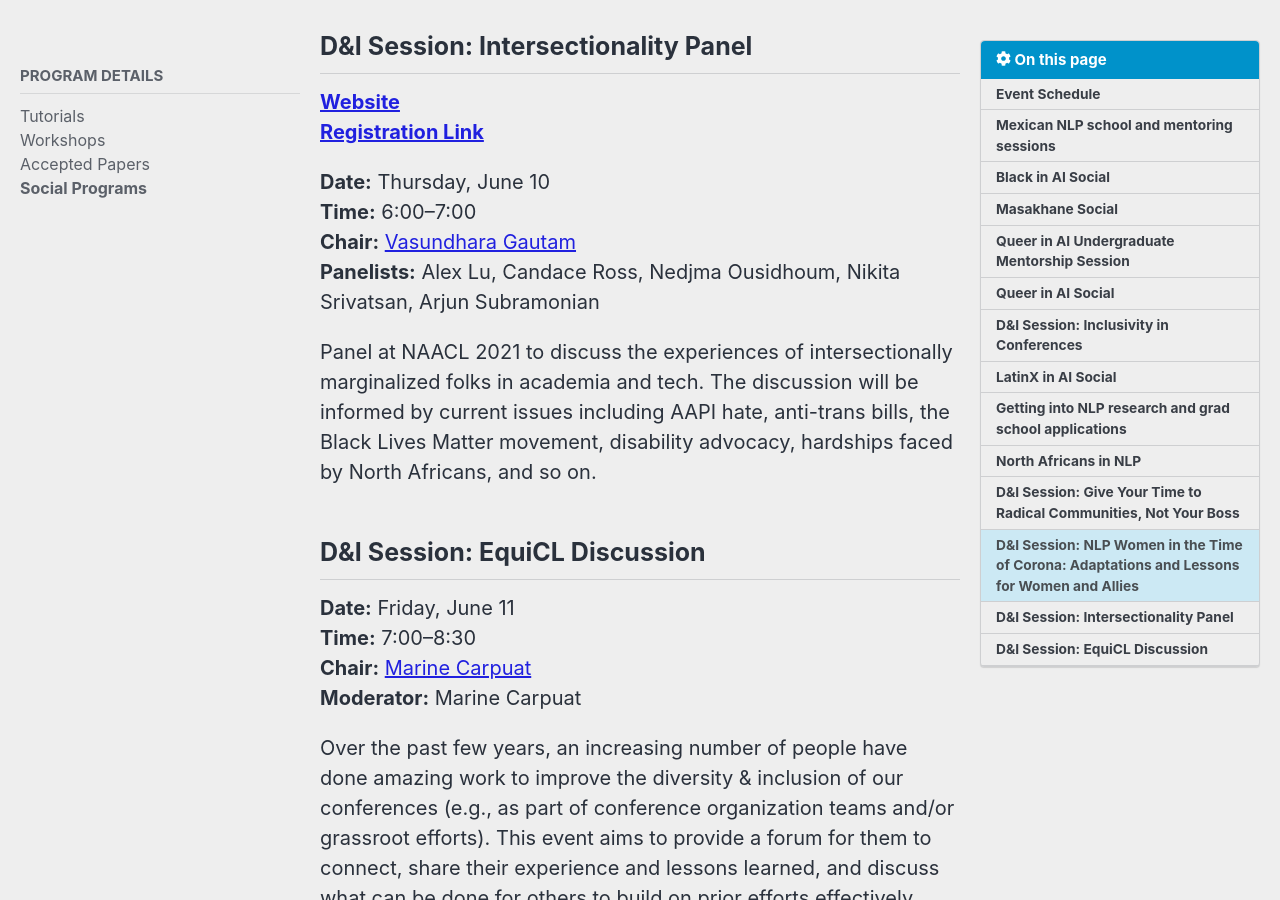
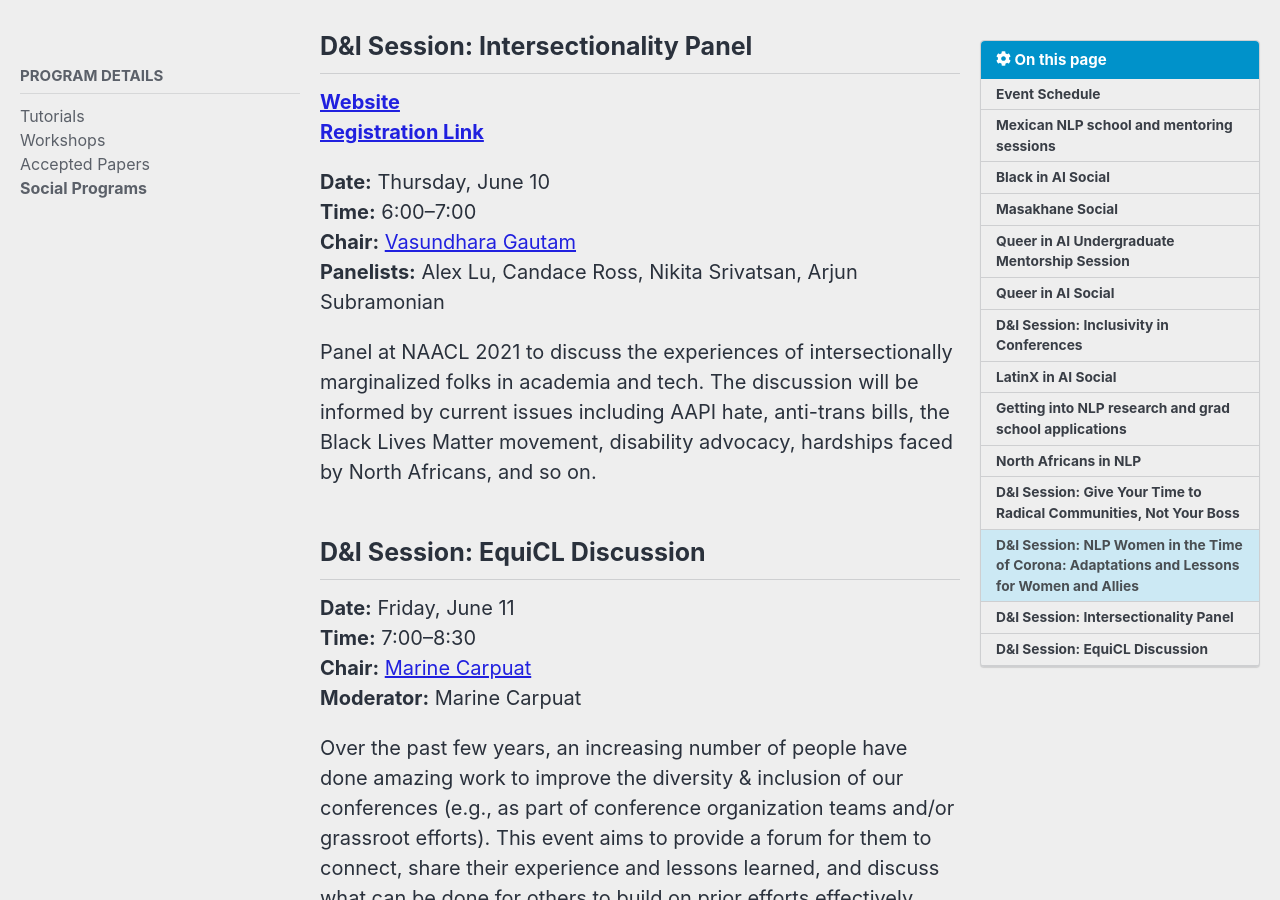
Before and after one commit to naacl-org/naacl-2021-website, a Jekyll site: the page built from _pages/program/social.md, in a window 1280 px wide and 900 px high, scrolled down 7571 px. Built offline with Jekyll 4.4.1, drawn with Linux system fonts in a browser that asks for light colours; cached includes are drawn as plain includes; nearby versions of some CDN libraries; comment, search, counter and statistics services are not loaded.

Commit message:
Minor corrections

```diff
--- a/_pages/program/social.md
+++ b/_pages/program/social.md
@@ -184,7 +184,7 @@
 
 [**Website**](https://sites.google.com/view/queer-in-ai/home?authuser=0)
 <br>
-[**Registration Link**](queer-in-nlp@googlegroups.com)
+[**Registration Link**](https://forms.gle/8M4haHgUrwtbXqa77)
 
 **Date:** Tuesday, June 8<br>
 **Time:** 15:00--16:00<br>
@@ -220,7 +220,7 @@
 **Time:** 6:00--7:00<br>
 **Chair:** [Vasundhara Gautam](mailto:vasundhara131719@gmail.com)
 <br>
-**Panelists:** Alex Lu, Candace Ross, Nedjma Ousidhoum, Nikita Srivatsan, Arjun Subramonian
+**Panelists:** Alex Lu, Candace Ross, Nikita Srivatsan, Arjun Subramonian
 
 Panel at NAACL 2021 to discuss the experiences of intersectionally marginalized folks in academia and tech. The discussion will be informed by current issues including AAPI hate, anti-trans bills, the Black Lives Matter movement, disability advocacy, hardships faced by North Africans, and so on.
 
```
